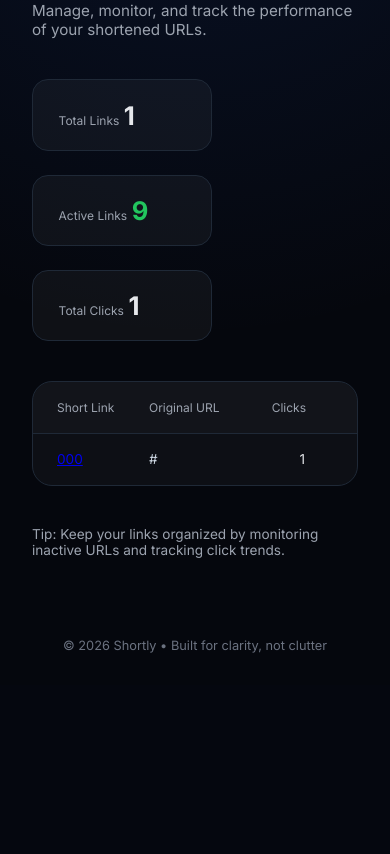
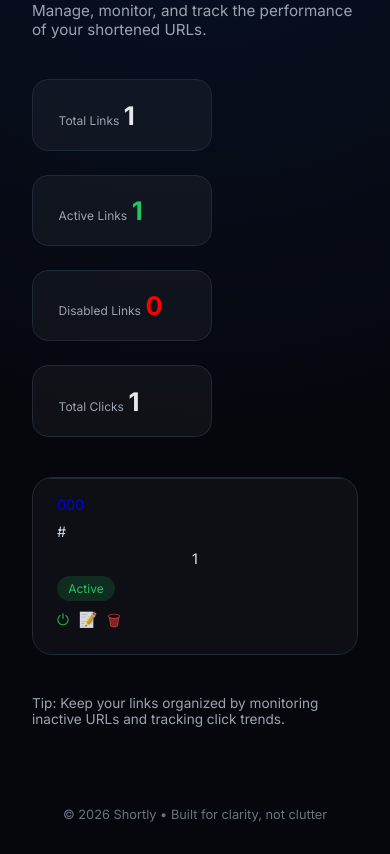
Before and after one commit to Alinps/django-url-shortener, a Django app: page /list/ in a window 390 px wide. Shown: the part 212-1066 px from the top of the page. Before the commit the page ends 865 px from the top, so only its background shows below. Run offline with Django 4.2, Linux system fonts and the light colour scheme; a user stored in the database is signed in; tables that the repository leaves empty hold one stand-in row (values such as "Sample post").

Commit message:
added edit and delete working paged

```diff
--- a/app/models.py
+++ b/app/models.py
@@ -8,6 +8,7 @@ class ShortURL(models.Model):
     short_code=models.CharField(max_length=10,unique=True)
     created_at=models.DateTimeField(auto_now_add=True)
     click_count=models.PositiveIntegerField(default=0)
+    is_active=models.BooleanField(default=True)
 
     def __str__(self):
         return f"{self.short_code} -> {self.original_url}"
--- a/app/static/css/list.css
+++ b/app/static/css/list.css
@@ -57,9 +57,15 @@ body {
   font-weight: 700;
 }
 
+.value.red {
+  color: #eb0808;
+}
+
+
 .value.green {
   color: #22c55e;
 }
+
 
 /* LIST CARD */
 .list-card {
@@ -74,7 +80,7 @@ body {
   display: grid;
   grid-template-columns: 1.2fr 2.5fr 0.8fr 0.8fr 0.8fr;
   padding: 1.1rem 1.5rem;
-  font-size: 0.75rem;
+  font-size: 0.90rem;
   color: #9ca3af;
   background: rgba(255,255,255,0.02);
 }
@@ -86,7 +92,7 @@ body {
   padding: 1.1rem 1.5rem;
   border-top: 1px solid #1f2937;
   align-items: center;
-  font-size: 0.85rem;
+  font-size: 0.90rem;
 }
 
 .short {
@@ -123,10 +129,34 @@ body {
 }
 
 .actions {
-  text-align: center;
-  cursor: pointer;
-  opacity: 0.8;
+  display: flex;
+  justify-content: center;
+  gap: 0.6rem;
 }
+.actions a {
+  text-decoration: none;
+  font-size: 0.95rem;
+  opacity: 0.85;
+  transition: transform 0.15s ease, opacity 0.15s ease;
+}
+
+.actions a:hover {
+  opacity: 1;
+  transform: scale(1.1);
+}
+
+.toggle-icon {
+  color: #ef4444;
+}
+
+.toggle-icon.active {
+  color: #22c55e;
+}
+
+.actions .delete {
+  color: #ef4444;
+}
+
 
 /* NOTE */
 .note {
@@ -134,18 +164,42 @@ body {
   font-size: 0.85rem;
   color: #9ca3af;
 }
+a{
+  text-decoration: none;
+}
+
+
+.actions.toggle-icon {
+  font-size:20px;
+  cursor:pointer;
+  color:red;
+  text-decoration: none;
+  transition:color 0.3 ease, transform 0.2s ease;
+}
+.actions.toggle-icon.active {
+  color:green;
+  text-decoration: none;
+  transform:scale(1.1)
+}
+
 
 /* RESPONSIVE */
 @media (max-width: 900px) {
-  .list-header,
-  .list-row {
-    grid-template-columns: 1.5fr 2fr 1fr;
+  .list-header {
+    display: none;
   }
 
-  .list-header span:nth-child(4),
-  .list-header span:nth-child(5),
-  .list-row span:nth-child(4),
-  .list-row span:nth-child(5) {
-    display: none;
+  .list-row {
+    grid-template-columns: 1fr;
+    gap: 0.6rem;
+  }
+
+  .original {
+    white-space: normal;
+    overflow: visible;
+  }
+
+  .actions {
+    justify-content: flex-start;
   }
 }
--- /dev/null
+++ b/app/static/js/list.js
@@ -0,0 +1,5 @@
+const icon = document.getElementById("toggleIcon")
+console.log(icon)
+icon.addEventListener("click",()=>{
+    icon.classList.toggle("active");
+});
--- a/app/templates/list.html
+++ b/app/templates/list.html
@@ -31,7 +31,11 @@
     </div>
     <div class="stat-card">
       <span class="label">Active Links</span>
-      <span class="value green">9</span>
+      <span class="value green">{{active_urls}}</span>
+    </div>
+    <div class="stat-card">
+      <span class="label">Disabled Links</span>
+      <span class="value red" style="color:red;">{{disabled_urls}}</span>
     </div>
     <div class="stat-card">
       <span class="label">Total Clicks</span>
@@ -52,13 +56,33 @@
 
     <!-- ROW -->
      {%for url in urls%}
-    <div class="list-row">
-      <span class="short"><a href="{%url 'redirect' url.short_code%}"{{url.short_code}}>{{url.short_code}}</a></span>
-      <span class="original">{{url.original_url}}</span>
-      <span class="clicks">{{url.click_count}}</span>
-      <span class="status active">Active</span>
-      <span class="actions">📋 🔗 📊</span>
-    </div>
+   <div class="list-row">
+  <span class="short">
+    <a href="{% url 'redirect' url.short_code %}">
+      {{ url.short_code }}
+    </a>
+  </span>
+
+  <span class="original">{{ url.original_url }}</span>
+
+  <span class="clicks">{{ url.click_count }}</span>
+
+  {% if url.is_active %}
+    <span class="status active">Active</span>
+  {% else %}
+    <span class="status inactive">Disabled</span>
+  {% endif %}
+
+  <span class="actions">
+    <a class="toggle-icon {% if url.is_active %}active{% endif %}"
+       href="{% url 'toggle' url.id %}">⏻</a>
+
+    <a href="{% url 'update' url.id %}" class="edit">📝</a>
+
+    <a href="{% url 'delete' url.id %}" class="delete">🗑</a>
+  </span>
+</div>
+
     {%endfor%}
 
 
@@ -73,5 +97,6 @@
 
 </main>
 {%include 'partials/footer.html'%}
+
 </body>
 </html>
--- a/app/urls.py
+++ b/app/urls.py
@@ -10,5 +10,6 @@ urlpatterns = [
     path('list/',views.list_url,name='list'),
     path('edit/<int:id>',views.update_url,name='update'),
     path("/delete/<int:id>",views.delete_url,name='delete'),
-    path("/redirect/<str:short_code>",views.redirect_url,name="redirect")
+    path("/redirect/<str:short_code>",views.redirect_url,name="redirect"),
+    path("togglestatus/<int:id>",views.toggle_url_status,name="toggle")
 ]
--- a/app/views.py
+++ b/app/views.py
@@ -1,3 +1,4 @@
+from django.http import Http404
 from django.shortcuts import get_object_or_404, render,redirect
 from django.contrib import messages
 from django.contrib.auth.decorators import login_required
@@ -76,11 +77,15 @@ def list_url(request):
         total=Sum("click_count")
     )["total"] or 0
     total_urls=urls.count()
+    active_urls=urls.filter(is_active=True).count()
+    disabled_urls=urls.filter(is_active=False).count()
     print(total_clicks)
     return render(request,"list.html",{
         "urls":urls,
         "total_clicks":total_clicks,
-        "total_urls":total_urls
+        "total_urls":total_urls,
+        "active_urls":active_urls,
+        "disabled_urls":disabled_urls
         })
 
 
@@ -104,6 +109,15 @@ def delete_url(request,id):
 
 def redirect_url(request,short_code):
     url=get_object_or_404(ShortURL,short_code=short_code)
+    if not url.is_active:
+        raise Http404("Thid URL is disabled")
     url.click_count=F("click_count")+1
     url.save(update_fields=["click_count"])
     return redirect(url.original_url)
+
+
+def toggle_url_status(request,id):
+    url=get_object_or_404(ShortURL,id=id,user=request.user)
+    url.is_active=not url.is_active
+    url.save(update_fields=["is_active"])
+    return redirect("list")
```
Also changed, not shown: app/static/css/delete.css (added, +122 -0 lines), app/static/css/edit.css (added, +112 -0 lines), app/templates/delete.html (+63 -13 lines), app/templates/edit.html (+78 -14 lines), app/migrations/0007_shorturl_is_active.py (added).
